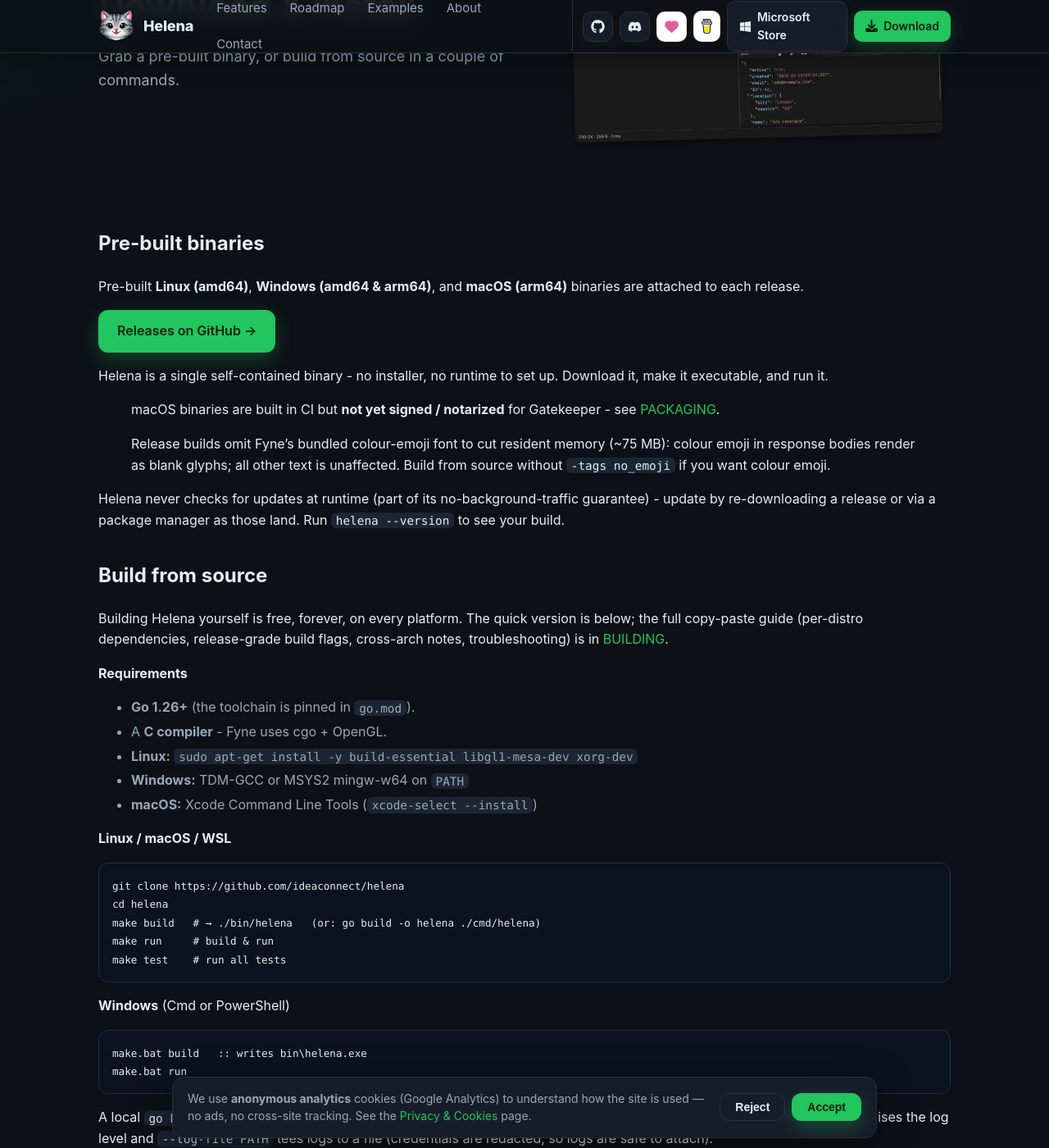
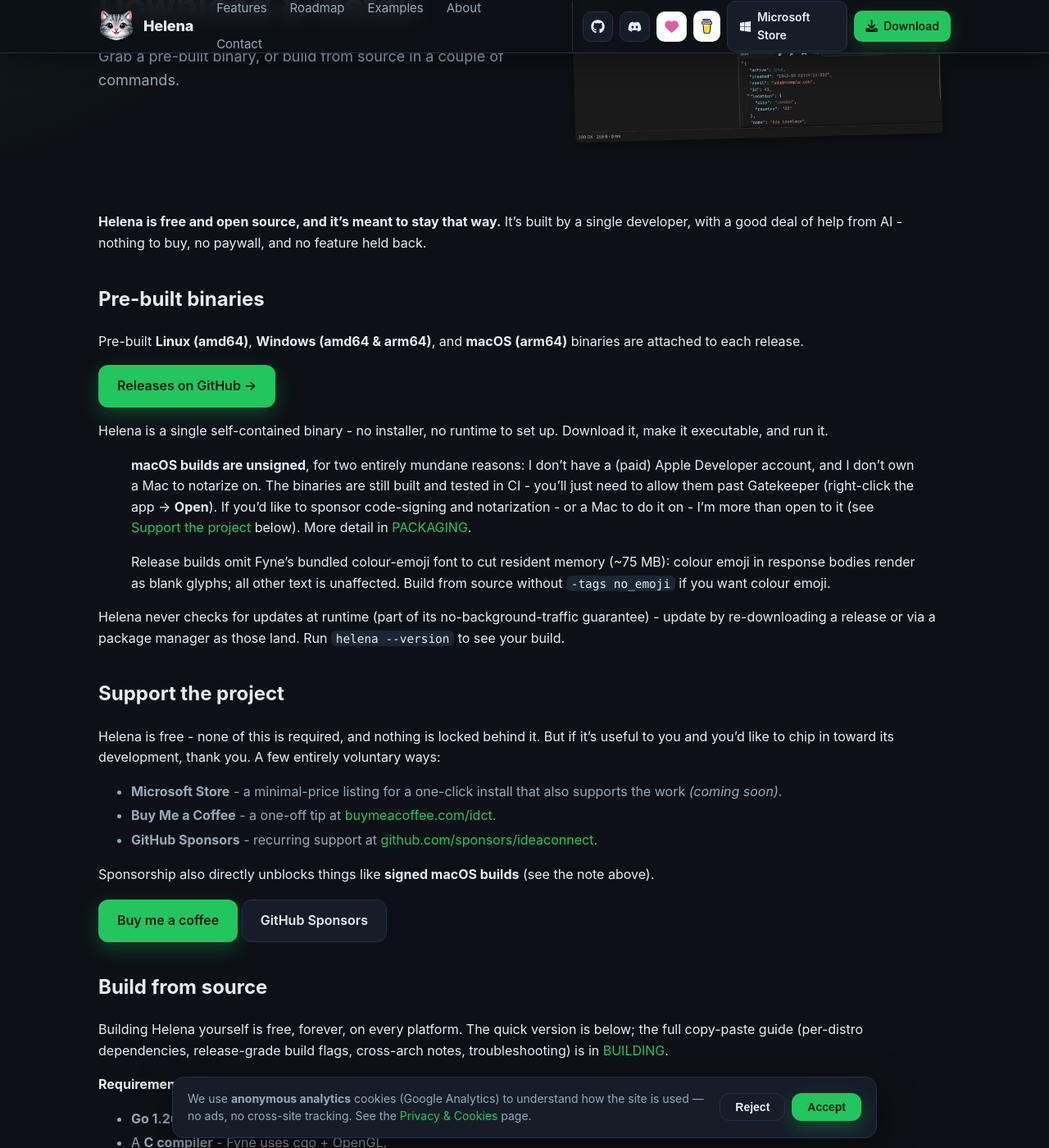
Before and after one commit to ideaconnect/helena, a Jekyll site: the page built from website/download.md, in a window 1280 px wide and 1400 px high, scrolled down 266 px. Shown: the whole window at 82% size. Built offline with Jekyll 4.4.1, drawn with Linux system fonts in a browser that asks for light colours.

Commit message:
website: download page — free/OSS ethos, support options, fuller macOS note (#171)
- State up front that Helena is free and open source and meant to stay so, built
  by a single developer with AI's help.
- Add a "Support the project" section (optional): Microsoft Store (coming soon),
  Buy Me a Coffee, GitHub Sponsors.
- Expand the macOS note: unsigned for two mundane reasons (no paid Apple
  Developer account, no Mac), Gatekeeper workaround, and openness to sponsoring
  signing/notarization.

```diff
--- a/website/download.md
+++ b/website/download.md
@@ -7,6 +7,10 @@
 lead: Grab a pre-built binary, or build from source in a couple of commands.
 description: Download pre-built Helena binaries or build from source on Linux, Windows, or macOS.
 ---
+
+**Helena is free and open source, and it's meant to stay that way.** It's built
+by a single developer, with a good deal of help from AI - nothing to buy, no
+paywall, and no feature held back.
 
 ## Pre-built binaries
 
@@ -18,8 +22,13 @@
 Helena is a single self-contained binary - no installer, no runtime to set up.
 Download it, make it executable, and run it.
 
-> macOS binaries are built in CI but **not yet signed / notarized** for
-> Gatekeeper - see [PACKAGING]({{ site.repo }}/blob/main/docs/PACKAGING.md).
+> **macOS builds are unsigned**, for two entirely mundane reasons: I don't have
+> a (paid) Apple Developer account, and I don't own a Mac to notarize on. The
+> binaries are still built and tested in CI - you'll just need to allow them past
+> Gatekeeper (right-click the app &rarr; **Open**). If you'd like to sponsor
+> code-signing and notarization - or a Mac to do it on - I'm more than open to it
+> (see [Support the project](#support-the-project) below). More detail in
+> [PACKAGING]({{ site.repo }}/blob/main/docs/PACKAGING.md).
 
 > Release builds omit Fyne's bundled colour-emoji font to cut resident memory
 > (~75 MB): colour emoji in response bodies render as blank glyphs; all other
@@ -29,6 +38,25 @@
 Helena never checks for updates at runtime (part of its no-background-traffic
 guarantee) - update by re-downloading a release or via a package manager as
 those land. Run `helena --version` to see your build.
+
+## Support the project
+
+Helena is free - none of this is required, and nothing is locked behind it. But
+if it's useful to you and you'd like to chip in toward its development, thank you.
+A few entirely voluntary ways:
+
+- **Microsoft Store** - a minimal-price listing for a one-click install that also
+  supports the work *(coming soon)*.
+- **Buy Me a Coffee** - a one-off tip at [buymeacoffee.com/idct]({{ site.coffee }}).
+- **GitHub Sponsors** - recurring support at [github.com/sponsors/ideaconnect]({{ site.sponsor }}).
+
+Sponsorship also directly unblocks things like **signed macOS builds** (see the
+note above).
+
+<p style="margin-top:18px">
+  <a class="btn btn-primary" href="{{ site.coffee }}">Buy me a coffee</a>
+  <a class="btn btn-ghost" href="{{ site.sponsor }}">GitHub Sponsors</a>
+</p>
 
 ## Build from source
 
```
